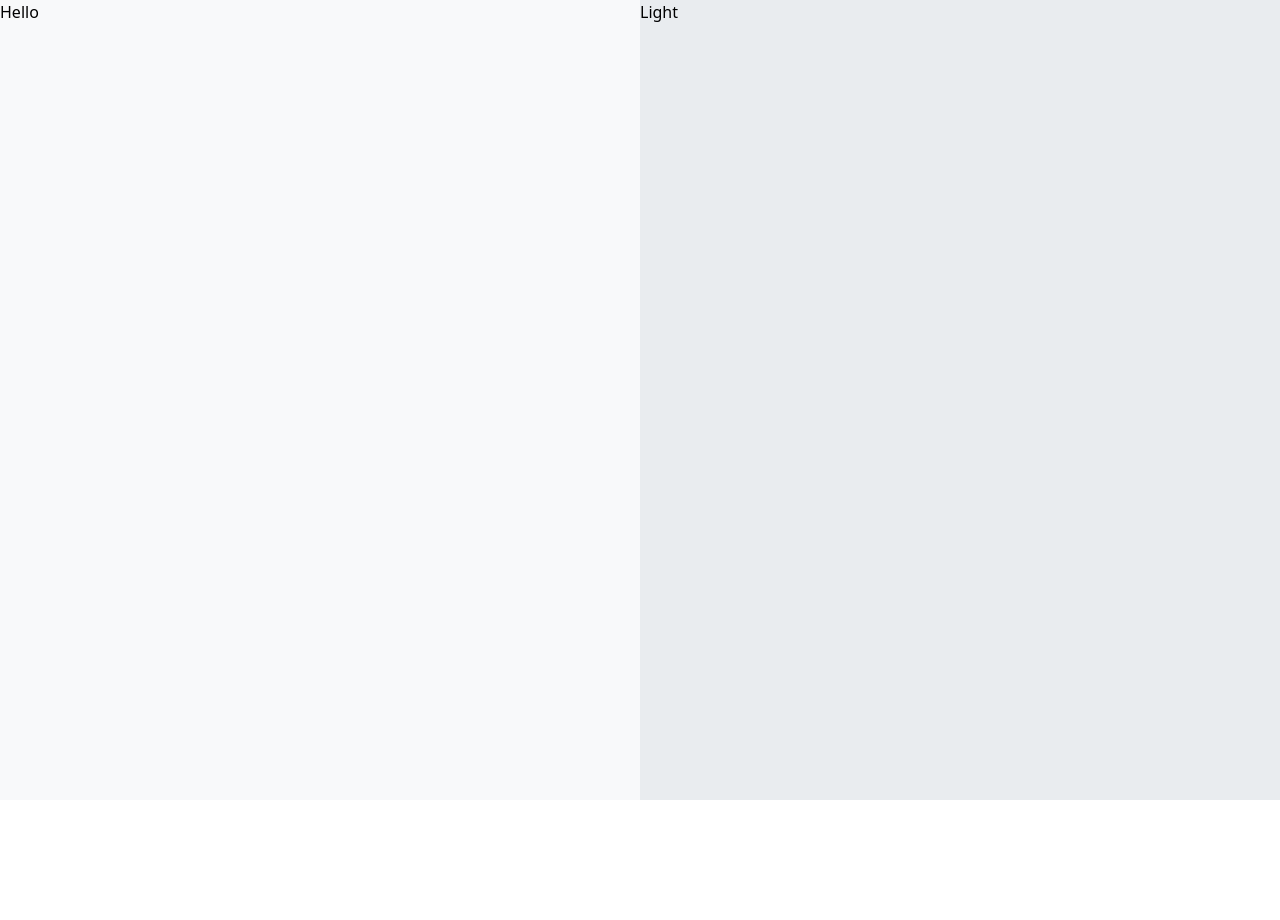
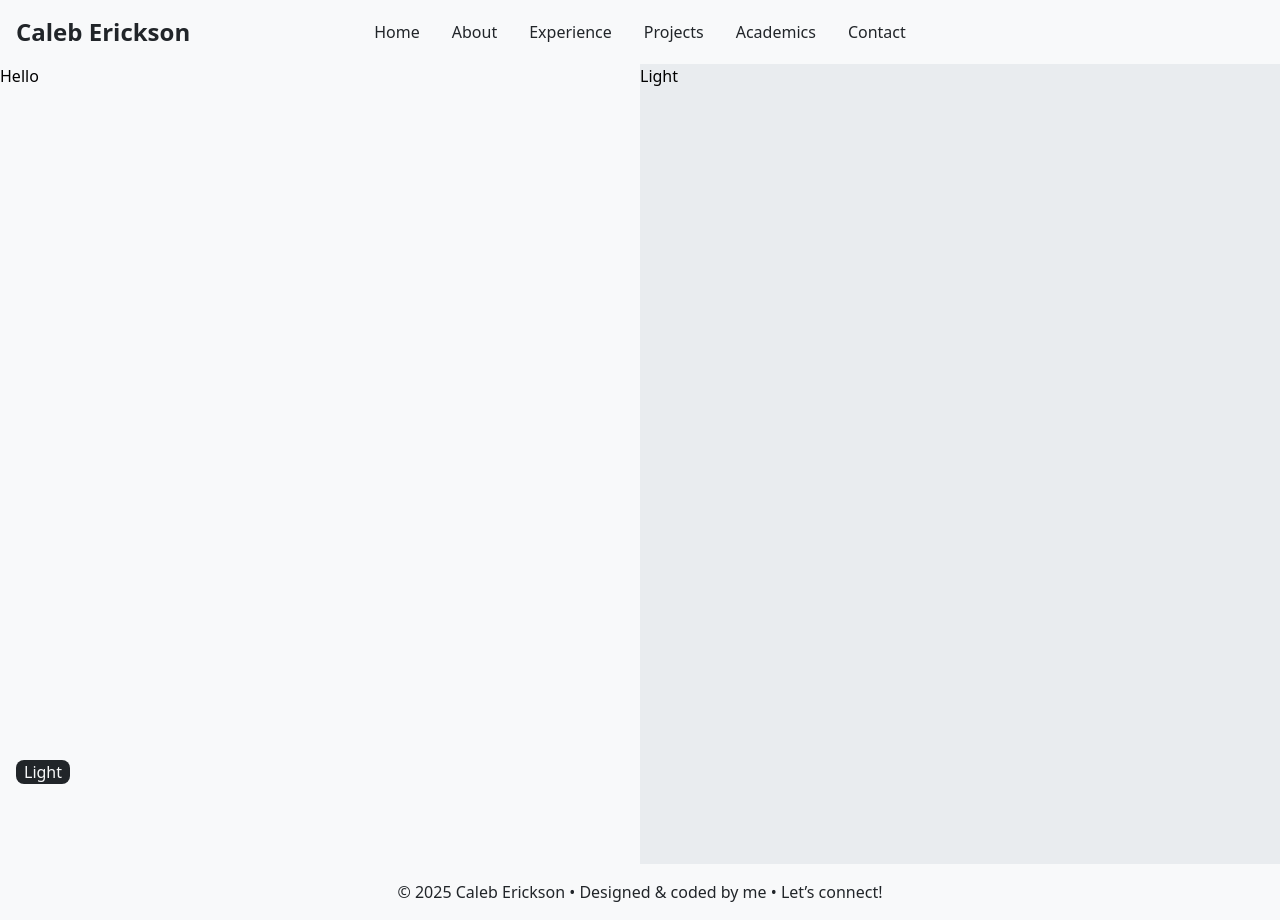
Before and after one commit to CalebErickson21/Portfolio, a React (Vite) app in the folder frontend/: page / in a window 1280 px wide. Before the commit the page ends 800 px from the top, so only its background shows below. Built offline with nearby package versions, Linux system fonts and the light colour scheme.

Commit message:
Basic header and footer outline complete

```diff
--- a/frontend/src/components/Footer.tsx
+++ b/frontend/src/components/Footer.tsx
@@ -0,0 +1,32 @@
+// Import dependencies
+import { useNavigate } from "react-router-dom";
+
+// Import contexts
+import { useTheme } from "../contexts/Theme";
+
+// Footer component
+const Footer = () => {
+
+
+    // States
+    const { light } = useTheme();
+
+    // Helpers
+    const navigate = useNavigate();
+
+
+    // Visible component
+    return (
+        <footer
+        className={`${light ? 'bg-light-bg-primary' : 'bg-dark-bg-primary'} w-full h-full p-4`}>
+            <div className='flex flex-col justify-center items-center'>
+                <h3
+                className={`${light ? 'text-light-text-primary' : 'text-dark-text-primary'}`}>
+                    © 2025 Caleb Erickson • Designed & coded by me • Let’s <a onClick={() => navigate('/contact')}>connect</a>!
+                </h3>
+            </div>
+        </footer>
+    )
+}
+
+export default Footer;
--- a/frontend/src/components/Header.tsx
+++ b/frontend/src/components/Header.tsx
@@ -0,0 +1,60 @@
+// Import dependencies
+import { useNavigate } from "react-router-dom";
+
+// Import styles
+
+// Import contexts
+import { useTheme } from "../contexts/Theme";
+
+// Header component
+const Header = () => {
+
+    // States
+    const { light } = useTheme();
+
+    // Helpers
+    const navigate = useNavigate();
+
+    return (
+        <header
+        className={`relative flex items-center p-4 ${light ? 'bg-light-bg-primary' : 'bg-dark-bg-primary'}`}>
+
+            {/* Name and Logo */}
+            <div className='align-start flex-shrink-0'
+            onClick={() => navigate('/')}>
+                <h1 className={`text-2xl font-bold ${light ? 'text-light-text-primary' : 'text-dark-text-primary'} cursor-pointer`}>
+                Caleb Erickson
+                </h1>
+            </div>
+
+            {/* Navbar Links */}
+            <div className='absolute left-1/2 top-1/2 -translate-x-1/2 -translate-y-1/2'>
+                <ul className={`flex space-x-8 ${light ? 'text-light-text-primary' : 'text-dark-text-primary'}`}>
+                    <li
+                    className='hover:font-bold cursor-pointer'
+                    onClick={() => navigate('/')}>Home</li>
+                    <li
+                    className='hover:font-bold cursor-pointer'
+                    onClick={() => navigate('/about')}>About</li>
+                    <li
+                    className='hover:font-bold cursor-pointer'
+                    onClick={() => navigate('/experience')}>Experience</li>
+                    <li
+                    className='hover:font-bold cursor-pointer'
+                    onClick={() => navigate('/projects')}>Projects</li>
+                    <li
+                    className='hover:font-bold cursor-pointer'
+                    onClick={() => navigate('/academics')}>Academics</li>
+                    <li
+                    className='hover:font-bold cursor-pointer'
+                    onClick={() => navigate('/contact')}>Contact</li>
+                </ul>
+            </div>
+        </header>
+    )
+
+
+}
+
+// Export component
+export default Header;
--- a/frontend/src/components/ThemeButton.tsx
+++ b/frontend/src/components/ThemeButton.tsx
@@ -1,15 +1,18 @@
 // Import dependencies
-import { ThemeContextType } from "../utils/types";
+import type { ThemeContextType } from "../utils/types";
 
 // Import styles
 
 // Theme button component
 const ThemeButton = ({ light, setLight }: ThemeContextType) => {
     return (
-        <button onClick={() => setLight(!light)}>
+        <button
+        className={`${light ? 'bg-dark-bg-primary text-dark-text-primary' : 'bg-light-bg-primary text-light-text-primary'} px-2 py-0 rounded-lg cursor-pointer`}
+        onClick={() => setLight(!light)}>
             {light ? 'Light' : 'Dark'}
         </button>
     )
 }
 
+// Export component
 export default ThemeButton;
--- a/frontend/src/main.tsx
+++ b/frontend/src/main.tsx
@@ -4,7 +4,7 @@ import ReactDOM from "react-dom/client";
 import { RouterProvider } from "react-router-dom";
 
 // Import routes
-import { router } from "./utils/routes";
+import router from "./utils/routes";
 
 // Import styles
 import "./index.css";
@@ -17,6 +17,8 @@ ReactDOM.createRoot(document.getElementById("root")!).render(
   <React.StrictMode>
     <AppProviders>
       <RouterProvider router={router} />
+
+      {/* Theme button stays constant across all */}
     </AppProviders>
   </React.StrictMode>
 );
--- a/frontend/src/pages/Home.tsx
+++ b/frontend/src/pages/Home.tsx
@@ -15,15 +15,15 @@ const Home = () => {
 
 
     return (
-        <div id='home-container' className='flex flex-row m-0 p-0'>
+        <div id='home-container' className='flex min-lg:flex-row max-lg:flex-col m-0 p-0'>
             {/* Left side */}
-            <div className={`w-1/2 min-h-screen ${light ? 'bg-light-bg-primary' : 'bg-dark-bg-primary'}`}>
+            <div className={`flex-1 min-h-screen ${light ? 'bg-light-bg-primary' : 'bg-dark-bg-primary'}`}>
                 Hello
             </div>
 
 
             {/* Right side */}
-            <div className={`w-1/2 min-h-screen ${light ? 'bg-light-bg-secondary' : 'bg-dark-bg-secondary'}`}>
+            <div className={`flex-1 min-h-screen ${light ? 'bg-light-bg-secondary' : 'bg-dark-bg-secondary'}`}>
                 {light ? 'Light' : 'Dark'}
             </div>
         </div>
--- /dev/null
+++ b/frontend/src/pages/Layout.tsx
@@ -0,0 +1,58 @@
+// Import dependencies
+import { Outlet } from "react-router-dom";
+
+// Import components
+import ThemeButton from "../components/ThemeButton";
+
+// Import contexts
+import { useTheme } from "../contexts/Theme";
+
+// Import components
+import Header from "../components/Header";
+import Footer from "../components/Footer";
+
+// Import styles
+
+
+// Layout component
+const Layout = () => {
+
+    // States
+    const { light, setLight } = useTheme();
+
+    return (
+        <div id='layout-container' className='flex flex-col min-h-screen min-w-screen m-0 p-0'>
+            {/* Header */}
+            <div
+            id='header-container'
+            className={'sticky w-full top-0 z-50'}>
+                <Header />
+            </div>
+
+            {/* Outlet */}
+            <div
+            id='outlet-container'
+            className='flex-1'>
+                <Outlet />
+            </div>
+
+            {/* Footer */}
+            <div
+            id='footer-container'
+            className='w-full'>
+                <Footer />
+            </div>
+
+            {/* Theme button - Constant across all pages */}
+            <div
+            id='theme-button-container'
+            className='fixed bottom-4 left-4'>
+                <ThemeButton light={light} setLight={setLight} />
+            </div>
+
+        </div>
+    )
+}
+
+// Export component
+export default Layout;
--- a/frontend/src/utils/routes.tsx
+++ b/frontend/src/utils/routes.tsx
@@ -1,10 +1,20 @@
 import { createBrowserRouter } from "react-router-dom";
+import Layout from "../pages/Layout";
 import Home from "../pages/Home";
 
 
-export const router = createBrowserRouter([
+const router = createBrowserRouter([
   {
     path: "/",
-    element: <Home />,
+    element: <Layout />,
+    children: [
+      {
+        index: true,
+        element: <Home />,
+      },
+    ],
   },
 ]);
+
+// Export router
+export default router;
--- a/frontend/tailwind.config.js
+++ b/frontend/tailwind.config.js
@@ -20,5 +20,18 @@ export default {
       }
     },
   },
+  screens: {
+    // Minimum width breakpoints
+    'min-sm': {'min': '576px'},
+    'min-md': {'min': '768px'},
+    'min-lg': {'min': '992px'},
+    'min-xl': {'min': '1200px'},
+
+    // Maximum width breakpoints
+    'max-sm': {'max': '575px'},
+    'max-md': {'max': '767px'},
+    'max-lg': {'max': '991px'},
+    'max-xl': {'max': '1199px'},
+  },
   plugins: [],
 };
```
